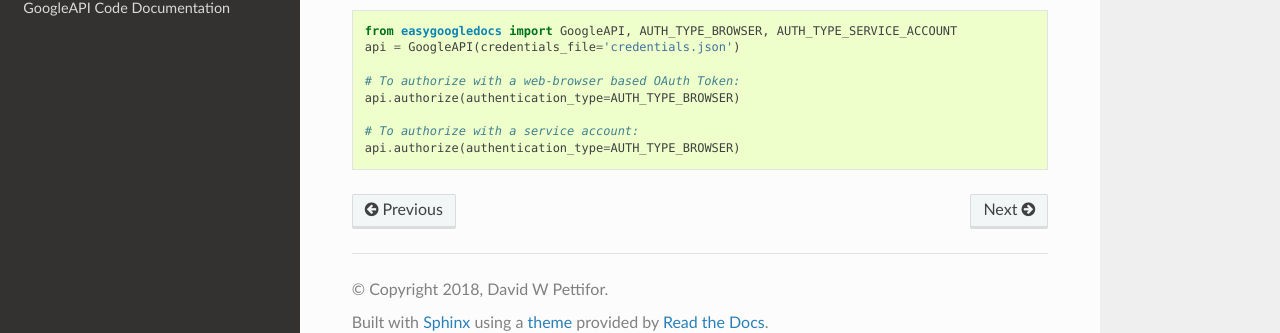
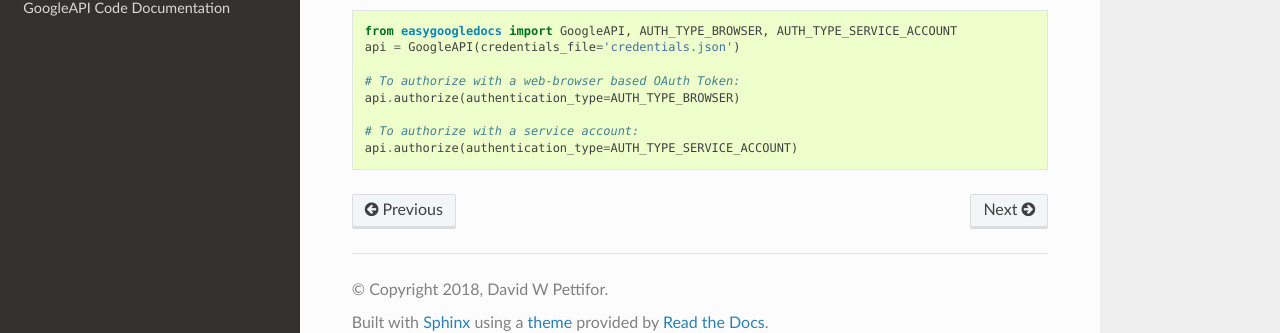
Before and after one commit to david-pettifor-nd/easy-google-docs, a Sphinx documentation site: the page built from docs/initialization.rst, in a window 1280 px wide. Shown: the part 369-702 px from the top of the page. Built offline with Sphinx 7.4.7 and the Read the Docs theme 2.0.0, drawn with Linux system fonts in a browser that asks for light colours.

Commit message:
Update initialization.rst

```diff
--- a/docs/initialization.rst
+++ b/docs/initialization.rst
@@ -18,4 +18,4 @@ Knowing where your credentails.json file is, you can initialize and authenticate
     api.authorize(authentication_type=AUTH_TYPE_BROWSER)
 
     # To authorize with a service account:
-    api.authorize(authentication_type=AUTH_TYPE_BROWSER)
+    api.authorize(authentication_type=AUTH_TYPE_SERVICE_ACCOUNT)
```
